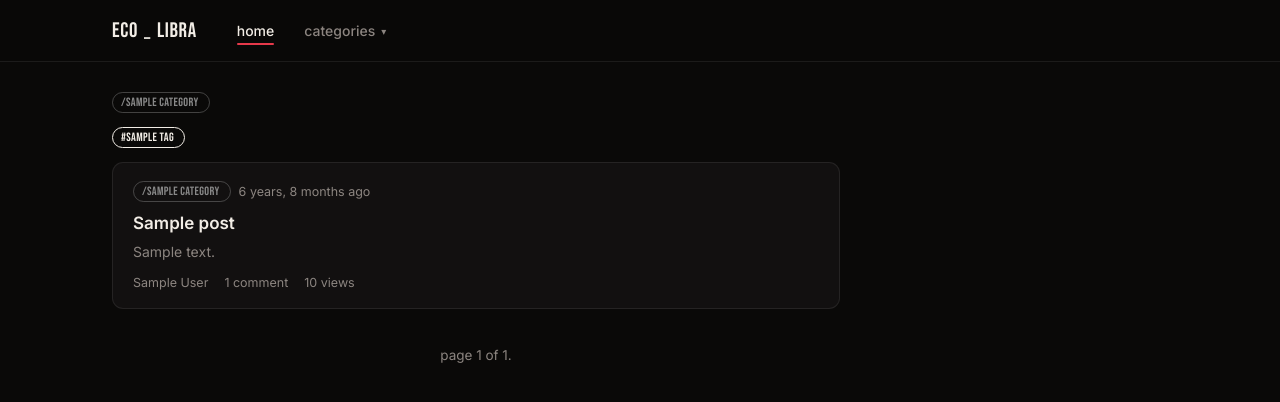
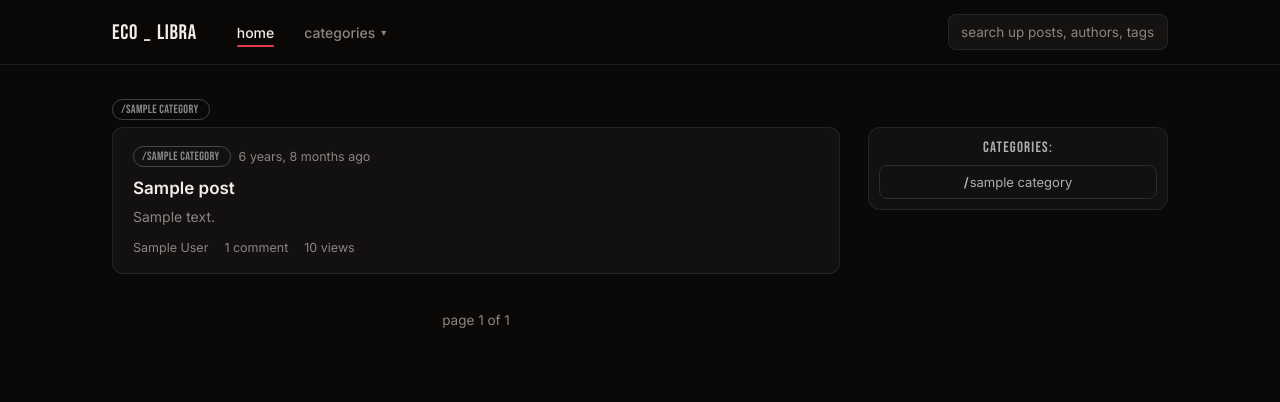
Before and after one commit to x90q/eco_libra, a Django app: template blog/templates/blog/post_list.html in a window 1280 px wide. Shown: the top 402 px of the page. Run offline with Django 5.2, Linux system fonts and the light colour scheme; the template is opened without the code that fills it: most values are stand-ins (such as "Sample title", 1, 10 or a date in 2020); parts of the project's set-up code (start-up, migrations or seed data) failed here and were passed over; some web fonts are replaced.

Commit message:
feat: custom template tags, advanced search, sidebar & UI improvements
- Add custom template tags to reduce code duplication and optimize rendering
- Implement categories sidebar
- Add 'More Latest Posts' button on homepage to view all chronologically ordered posts
- Refine similar posts display logic and visual styling
- Add XML sitemap support using django.contrib.sitemaps
- Implement cascade search backend (SearchVector + SearchRank + TrigramSimilarity)
- Fix minor layout bugs and UI alignment issues

```diff
--- a/blog/forms.py
+++ b/blog/forms.py
@@ -1,5 +1,7 @@
 from django import forms
 from .models import Comment
+
+from django.contrib.postgres.search import SearchVectorField
 
 class EmailPostForm(forms.Form):
     name = forms.CharField(max_length=25)
@@ -14,3 +16,6 @@ class CommentForm(forms.ModelForm):
     class Meta:
         model = Comment
         fields = ['name', 'email', 'body']
+
+class SearchForm(forms.Form):
+    query = forms.CharField()
--- a/blog/models.py
+++ b/blog/models.py
@@ -20,8 +20,6 @@ class Category(models.Model):
         verbose_name_plural = 'categories'
     def __str__(self):
         return self.name
-    def get_absolute_url(self):
-        return reverse('blog:category_list', args=[self.slug])
 
 class Post(models.Model):
 
--- a/blog/static/css/blog.css
+++ b/blog/static/css/blog.css
@@ -157,7 +157,7 @@ a {
     color: #f2ede6;
 }
 
-/* .searchbar {
+.searchbar {
     position: relative;
     width: 220px;
 }
@@ -183,8 +183,6 @@ a {
     border-color: rgba(230, 57, 74, 0.5);
     width: 260px;
 }
-
-*/
 
 /* header end */
 
@@ -285,10 +283,9 @@ section.home_popular_categories {
     display: flex;
     gap: 12px;
     overflow-x: auto;
-    padding-bottom: 6px;
     scrollbar-width: none;
-    padding-top: 6px;
-    margin-top: -6px;
+    margin: -40px;
+    padding: 40px;
 }
 
 .home_categories_rail::-webkit-scrollbar {
@@ -328,6 +325,7 @@ section.home_popular_categories {
 
 /* posts */
 
+
 .home_posts_container {
     max-width: 1120px;
     margin: 0 auto;
@@ -337,6 +335,7 @@ section.home_popular_categories {
     gap: 28px;
     align-items: start;
 }
+
 
 .home_posts_newest_title {
     max-width: 1120px;
@@ -448,13 +447,38 @@ section.home_popular_categories {
     color: #8c8580;
 }
 
+.more_latest_button {
+    text-align: right;
+    font-size: 13.5px;
+    color: #8c8580;
+    margin-left: auto;
+    padding-top: 4px;
+}
+
+.more_latest_button a {
+    color: #8c8580;
+    text-decoration: none;
+    transition: color 0.15s ease;
+}
+
+.more_latest_button a:hover {
+    color: #f2ede6;
+}
 
 /*  home page end */
 
 /*  post detail view page, "new_post_detail.html" */
 
+.post_list_labels {
+    max-width: 1120px;
+    margin: auto;
+    margin-top: 24px;
+    margin-bottom: -26px;
+    padding: 8px clamp(16px, 4vw, 32px) 6px;
+}
+
 .top_category_label {
-    display: flex;
+    width: fit-content;
     align-items: center;
     gap: 6px;
     font-family: 'Bebas Neue', sans-serif;
@@ -791,7 +815,10 @@ section.home_popular_categories {
     color: #f2ede6;
 }
 
-.similar_posts {
+.detail_sidebar {
+    display: flex;
+    flex-direction: column;
+    gap: 0px;
     margin-top: 32px;
 }
 
@@ -1017,3 +1044,106 @@ section.send_mail_container {
 }
 
 /* end of share post page */
+
+/* category list include, "category_list.html" */
+
+.categories_list {
+    background: #121010;
+    border: 1px solid rgba(255, 255, 255, 0.08);
+    border-radius: 12px;
+    padding: 10px;
+    opacity: 0;
+    transform: translateY(10px);
+    animation: rise 0.5s ease-out forwards;
+    transition: border-color 0.2s ease, transform 0.2s ease;
+}
+
+.categories_list h2 {
+    font-family: 'Bebas Neue', sans-serif;
+    font-size: 15px;
+    letter-spacing: 0.08em;
+    color: #aeaeae;
+    margin: 0 0 8px 0;
+    text-align: center;
+    font-weight: 400;
+    text-transform: uppercase;
+}
+
+.categories_list_container {
+    display: grid;
+    grid-template-columns: repeat(2, 1fr);
+    gap: 6px;
+}
+
+.categories_list_container a {
+    display: flex;
+    align-items: center;
+    justify-content: center;
+    padding: 8px 10px;
+    border-radius: 8px;
+    font-size: 13px;
+    font-weight: 200;
+    text-decoration: none;
+    transition: all 0.2s ease;
+    border: 1.2px solid #2c2c2c;
+    text-align: center;
+}
+
+.categories_list_container a span {
+    margin: 0;
+    padding: 0;
+    color: #aeaeae;
+}
+
+.categories_list_container a:hover {
+    background: color-mix(in srgb, var(--category_color, #e6394a) 30%, transparent);
+    color: color-mix(in srgb, var(--category_color, #e6394a) 10%, #f2ede6);
+    border-color: color-mix(in srgb, var(--category_color, #e6394a) 30%, transparent);
+}
+
+.categories_list_container a:last-child:nth-child(odd) {
+    grid-column: 1 / -1;
+}
+
+.categories_list_container a .cat_symbol {
+    color: color-mix(in srgb, var(--category_color, #e6394a) 60%, #faf8f6);
+    font-weight: 600;
+    margin-right: 1px;
+}
+
+.search_title,
+.blog_result,
+.search_result,
+.search_form_container {
+    max-width: 1120px;
+    margin: auto;
+    margin-top: 24px;
+    margin-bottom: -26px;
+    padding: 8px clamp(16px, 4vw, 32px) 6px;
+}
+
+.search_result h2 {
+    padding: 0;
+    margin: 0;
+}
+
+.search_result a {
+    display: inline-block;
+    font-size: 13.5px;
+    color: #8c8580;
+    margin-bottom: 6px;
+    transition: color 0.15s ease;
+}
+
+.search_result a:hover {
+    color: #f2ede6;
+}
+
+.no_result p {
+    padding: 0;
+    margin: 0;
+    font-size: 15px;
+    line-height: 1.7;
+    color: #acacac;
+    margin-bottom: 16px;
+}
--- a/blog/templates/blog/base.html
+++ b/blog/templates/blog/base.html
@@ -42,10 +42,11 @@
                 -->
                 </nav>
 
-                <!-- <div class="searchbar">
-                    <input type="text" placeholder="search up posts, authors, tags…">
-                </div>
-            -->
+                <form class = "navbar_search_form" action = "{% url 'blog:post_search' %}" method = "get">
+                    <div class="searchbar">
+                        <input type="text" name = "query" placeholder="search up posts, authors, tags…" value = "{{ query | default:'' }}" autocomplete = "off" required>
+                    </div>
+                </form>
             </div>
         </header>
 
--- /dev/null
+++ b/blog/templates/blog/post/includes/categories_list.html
@@ -0,0 +1,12 @@
+<section class = "categories_list">
+        <h2> categories: </h2>
+        <div class = "categories_list_container">
+        {% for category in categories %}
+        <a href = "{% url 'blog:post_list_by_category' category.slug %}" style="--category_color:{{ category.color }};">
+            <span class = "categories_list_item">
+                <span class = "cat_symbol">/</span>{{ category.name | lower }}
+            </span>
+        </a>
+        {% endfor %}
+        </div>
+</section>
--- a/blog/templates/blog/post_list.html
+++ b/blog/templates/blog/post_list.html
@@ -11,14 +11,15 @@
 {% endblock %}
 
 {% block content %}
+    <div class = "post_list_labels">
+         {% if category %}
+            <span class="top_category_label" style="--category_color:{{ category.color }};">/{{ category.name | upper }}</span>
+        {% elif tag %}
+            <span class="top_tag_label">#{{ tag.name | upper }}</span>
+        {% endif %}
+    </div>
     <div class="home_posts_container">
         <div class="home_posts">
-            {% if category %}
-            <span class="top_category_label" style="--category_color:{{ category.color }};">/{{ category.name | upper }}</span>
-            {% endif %}
-            {% if tag %}
-            <span class="top_tag_label">#{{ tag.name | upper }}</span>
-            {% endif %}
             {% for post in posts %}
             <a href = "{{ post.get_absolute_url }}">
                 <article class="post" style="--category_color:{{ post.category.color }};">
@@ -42,5 +43,6 @@
             {% endfor %}
             {% include 'pagination.html' with page=posts %}
         </div>
+        {% include 'blog/post/includes/categories_list.html' %}
     </div>
 {% endblock %}
--- a/blog/templates/pagination.html
+++ b/blog/templates/pagination.html
@@ -1,15 +1,15 @@
 <div class="pagination">
-    <div class = 'pagination-left'>
+    <div class="pagination-left">
         {% if page.has_previous %}
-        <a href="?page={{ page.previous_page_number }}">← previous page</a>
+            <a href="?{% if query %}query={{ query }}&{% endif %}page={{ page.previous_page_number }}">← previous page</a>
         {% endif %}
     </div>
-    <div class='pagination-center'>
-        page {{ page.number }} of {{ page.paginator.num_pages }}.
+    <div class="pagination-center">
+        page {{ page.number }} of {{ page.paginator.num_pages }}
     </div>
-    <div class = 'pagination-right'>
+    <div class="pagination-right">
         {% if page.has_next %}
-        <a href="?page={{ page.next_page_number }}">next page →</a>
+            <a href="?{% if query %}query={{ query }}&{% endif %}page={{ page.next_page_number }}">next page →</a>
         {% endif %}
     </div>
- </div>
+</div>
--- a/blog_x9x9/settings.py
+++ b/blog_x9x9/settings.py
@@ -36,13 +36,18 @@ ALLOWED_HOSTS = []
 
 # Application definition
 
+SITE_ID = 1
+
 INSTALLED_APPS = [
     'django.contrib.admin',
     'django.contrib.auth',
     'django.contrib.contenttypes',
     'django.contrib.sessions',
     'django.contrib.messages',
+    'django.contrib.sites',
+    'django.contrib.sitemaps',
     'django.contrib.staticfiles',
+    'django.contrib.postgres',
     'taggit',
     'blog.apps.BlogConfig'
 ]
```
Also changed, not shown: blog/sitemaps.py (added, +11 -0 lines), blog/templates/blog/home.html (+10 -23 lines), blog/templates/blog/post/latest_posts.html (added, +21 -0 lines), blog/templates/blog/post/post_detail.html (+5 -3 lines), blog/templates/blog/post/search.html (added, +48 -0 lines), blog/templatetags/blog_tags.py (added, +24 -0 lines), blog/urls.py (+10 -0 lines), blog/views.py (+59 -3 lines), blog_x9x9/urls.py (+14 -1 lines), blog/migrations/0009_trigram_ext.py (added), blog/templatetags/__init__.py (added).
